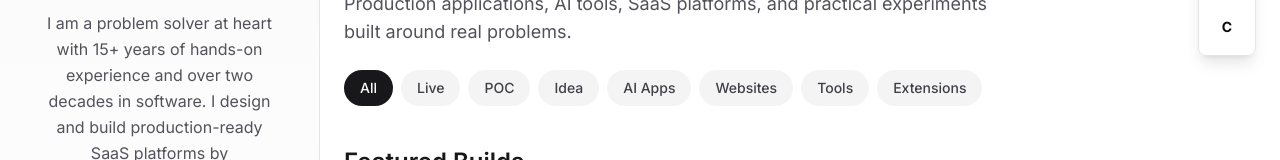
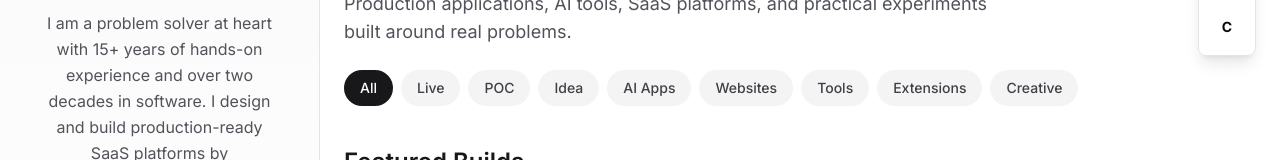
Before and after one commit to carthworks/carthworks, a Next.js app: page / in a window 1280 px wide. Shown: the part 170-330 px from the top of the page. Built offline with nearby package versions, Linux system fonts and the light colour scheme.

Commit message:
added tags Creative

```diff
--- a/components/sections/Projects.tsx
+++ b/components/sections/Projects.tsx
@@ -1,9 +1,9 @@
 'use client';
 
+import { useTheme } from '@/contexts/ThemeContext';
+import { projects } from '@/lib/data';
+import Image from 'next/image';
 import { useMemo, useState } from 'react';
-import Image from 'next/image';
-import { projects } from '@/lib/data';
-import { useTheme } from '@/contexts/ThemeContext';
 
 interface Project {
     name: string;
@@ -38,6 +38,7 @@ const filters = [
     { label: 'Websites', value: 'Websites' },
     { label: 'Tools', value: 'Tools' },
     { label: 'Extensions', value: 'Chrome Extensions' },
+    { label: 'Creative', value: 'Creative Projects' },
 ];
 
 function getStatusLabel(status: string) {
```
